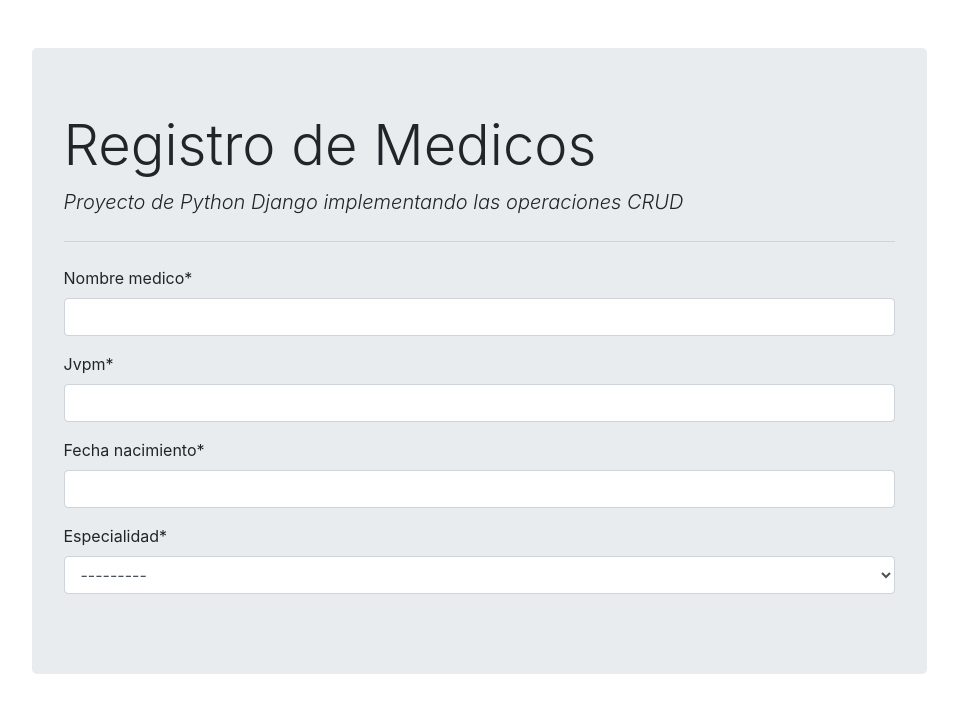
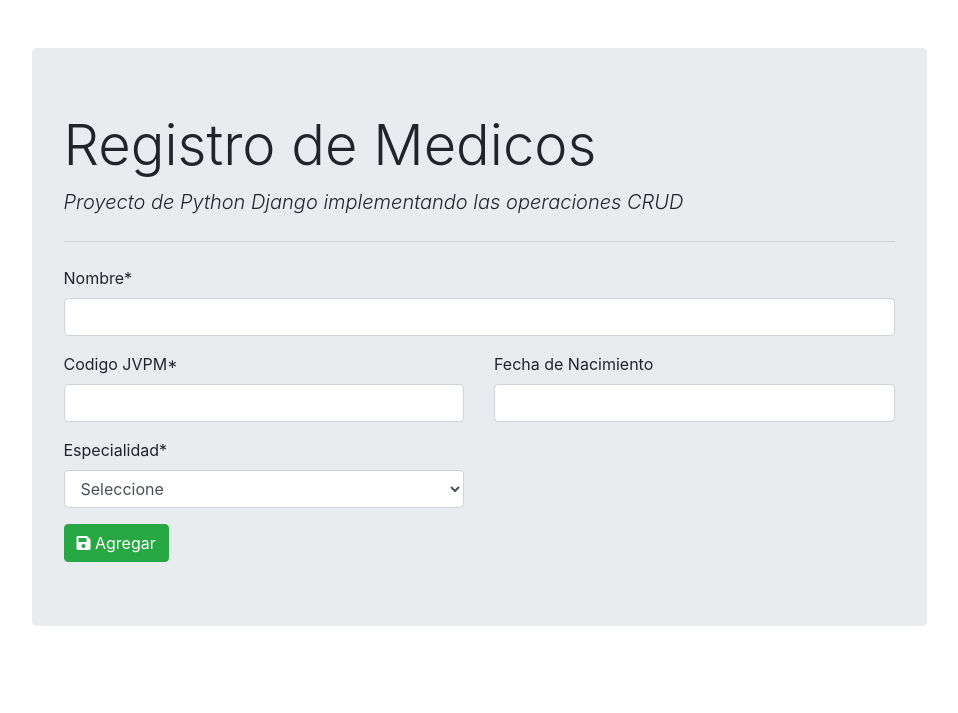
Before and after one commit to evelasquez20/clinica-django, a Django app: page /clinica/ in a window 1280 px wide. Shown: the top 713 px of the page, without its empty margins (161-1119 px from the left). Run offline with Django 3.2, Linux system fonts and the light colour scheme; tables that the repository leaves empty hold one stand-in row (values such as "Sample post"); some libraries are stand-ins or nearby versions.

Commit message:
Guardado

```diff
--- a/clinica_register/forms.py
+++ b/clinica_register/forms.py
@@ -6,3 +6,14 @@ class MedicosForm(forms.ModelForm):
     class Meta:
         model = Medicos
         fields = '__all__'
+        labels = {
+            "nombre_medico": "Nombre",
+            "jvpm": "Codigo JVPM" ,
+            "fecha_nacimiento": "Fecha de Nacimiento",
+            "especialidad": "Especialidad"
+        }
+
+    def __init__(self, *args, **kwargs):
+        super(MedicosForm, self).__init__(*args, **kwargs)
+        self.fields['especialidad'].empty_label = "Seleccione"
+        self.fields['fecha_nacimiento'].required = False
--- a/clinica_register/models.py
+++ b/clinica_register/models.py
@@ -5,6 +5,9 @@ from django.db import models
 class Especialidades(models.Model):
     nombre_especialidad = models.CharField(max_length=100)
 
+    def __str__(self):
+        return self.nombre_especialidad
+
 class Medicos(models.Model):
     nombre_medico = models.CharField(max_length=100)
     jvpm = models.CharField(max_length=25)
--- a/clinica_register/templates/clinica_register/clinica_form.html
+++ b/clinica_register/templates/clinica_register/clinica_form.html
@@ -6,7 +6,25 @@
 <form action="" method="POST" autocomplete="off">
 
     {% csrf_token %}
-    {{form|crispy}}
+    <div class="row">
+        <div class="col-md-12">
+            {{form.nombre_medico|as_crispy_field}}
+        </div>
+    </div>
+    <div class="row">
+        <div class="col-md-6">
+            {{form.jvpm|as_crispy_field}}
+        </div>
+        <div class="col-md-6">
+            {{form.fecha_nacimiento|as_crispy_field}}
+        </div>
+    </div>
+    <div class="row">
+        <div class="col-md-6">
+            {{form.especialidad|as_crispy_field}}
+        </div>
+    </div>
+    <button type="submit" class="btn btn-success"><i class="fas fa-save"></i> Agregar</button>
 
 </form>
 
--- a/clinica_register/views.py
+++ b/clinica_register/views.py
@@ -1,4 +1,4 @@
-from django.shortcuts import render
+from django.shortcuts import render, redirect
 from .forms import MedicosForm
 
 # Create your views here.
@@ -7,8 +7,14 @@ def clinica_list(request):
     return render(request, "clinica_register/clinica_list.html")
 
 def clinica_form(request):
-    form = MedicosForm()
-    return render(request, "clinica_register/clinica_form.html", {'form':form})
+    if request.method == "GET":
+        form = MedicosForm()
+        return render(request, "clinica_register/clinica_form.html", {'form':form})
+    else:
+        form = MedicosForm(request.POST)
+        if form.is_valid():
+            form.save()
+        return redirect('/clinica/listar')
 
 def clinica_delete(request):
     return
```
